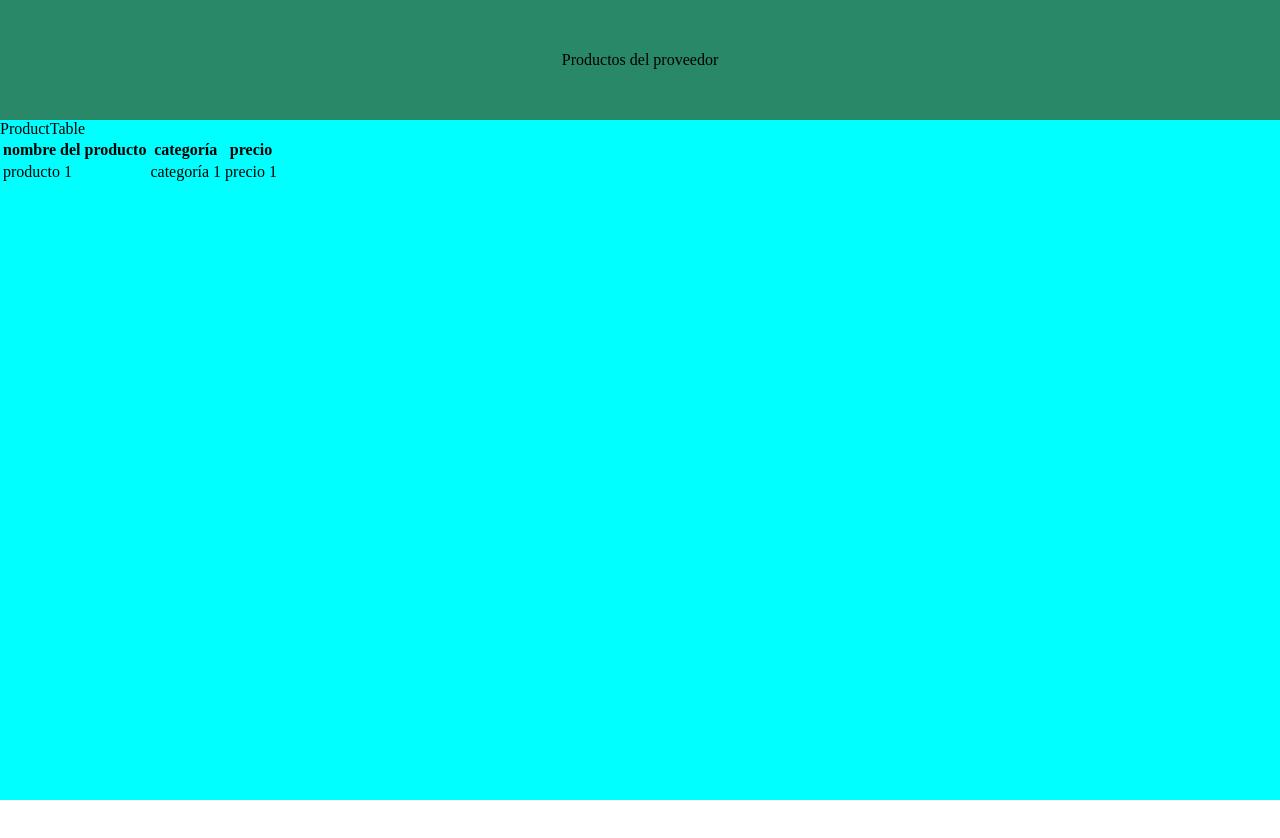
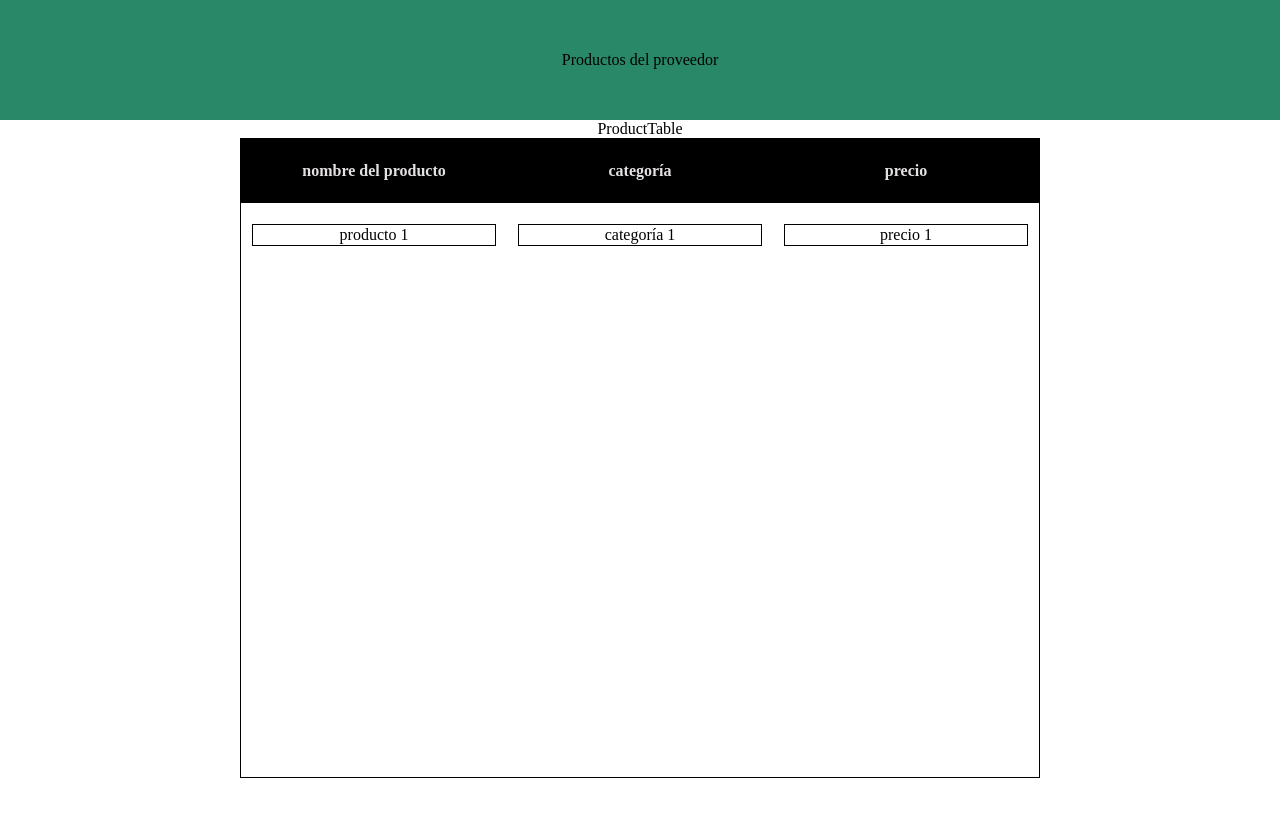
Before and after one commit to Aluonam/project-ecommerce, a Next.js app in the folder e-commerce/: page /PARTNER in a window 1280 px wide. Shown: the top 838 px of the page. Before the commit the page ends 800 px from the top, so only its background shows below. Built offline with nearby package versions, Linux system fonts and the light colour scheme.

Commit message:
boxModel tabla estilos

```diff
--- a/e-commerce/pages/PARTNER/Components/ProductTable/ProductTable.jsx
+++ b/e-commerce/pages/PARTNER/Components/ProductTable/ProductTable.jsx
@@ -4,25 +4,31 @@ import styleProductTable from './ProductTable.module.css'
 
 const ProductTable = () => {
   return (
-    <div className={styleProductTable.GlobalProductTable}>
-        <div>ProductTable</div>
-        <table>
-            <thead>
-                <tr>
-                    <th>nombre del producto</th>
-                    <th>categoría</th>
-                    <th>precio</th>
-                </tr>
-                <tr>
-                    <td>producto 1</td>
-                    <td>categoría 1</td>
-                    <td>precio 1</td>
-                </tr>
+    <>
+    <div className={styleProductTable.titleOfTheTable}>ProductTable</div>
+     <div className={styleProductTable.GlobalProductTable}>
+
+        <table className={styleProductTable.Table}>
+            <thead className={styleProductTable.theadTable}>
+
+                    <th className={styleProductTable.columnNameProduct}>nombre del producto</th>
+                    <th className={styleProductTable.columnCategory}>categoría</th>
+                    <th className={styleProductTable.columnPrice}>precio</th>
 
             </thead>
+            <tbody className={styleProductTable.tbodyTable}>
+
+                    <td className={styleProductTable.columnNameProduct}>producto 1</td>
+                    <td className={styleProductTable.columnCategory}>categoría 1</td>
+                    <td className={styleProductTable.columnPrice}>precio 1</td>
+
+            </tbody>
+
         </table>
 
     </div>
+    </>
+
   )
 }
 
--- a/e-commerce/pages/PARTNER/Components/ProductTable/ProductTable.module.css
+++ b/e-commerce/pages/PARTNER/Components/ProductTable/ProductTable.module.css
@@ -1,11 +1,70 @@
+.titleOfTheTable {
+    width: 100vw;
+    text-align: center;
+}
 
-.GlobalProductTable{
-    background-color: aqua;
-    width: 100vw;
-    height: 85vh;
+
+
+.GlobalProductTable {
+    width: 100%;
+    height: 100vh;
     display: flex;
-    justify-content: normal;
-    align-items: flex-start;
+    text-align: center;
     flex-direction: column;
+    overflow: scroll;
+}
+
+@media(min-width: 767px) {
+    .GlobalProductTable {
+        align-items: center;
+    }
+}
+
+
+.Table {
+    width: 100%;
+    max-width: 800px;
+    height: 80%;
+    display: flex;
+    flex-direction: column;
+    border: 1px solid #000;
+    /* min-width: 600px; */
+}
+
+.theadTable {
+    width: 100%;
+    height: 10%;
+    display: flex;
+    align-items: center;
+    justify-content: space-around;
+    background-color: #000;
+    color: rgb(228, 225, 225);
 
 }
+
+.tbodyTable {
+    width: 100%;
+    height: 10%;
+    display: flex;
+    align-items: center;
+    justify-content: space-around;
+}
+
+.columnNameProduct {
+    text-align: center;
+    border: 1px solid black;
+    width: 30%;
+    min-width: 100px;
+}
+
+.columnCategory{
+    width: 30%;
+    min-width: 100px;
+    border: 1px solid black;
+}
+
+.columnPrice{
+    width: 30%;
+    min-width: 100px;
+    border: 1px solid black;
+}
```
